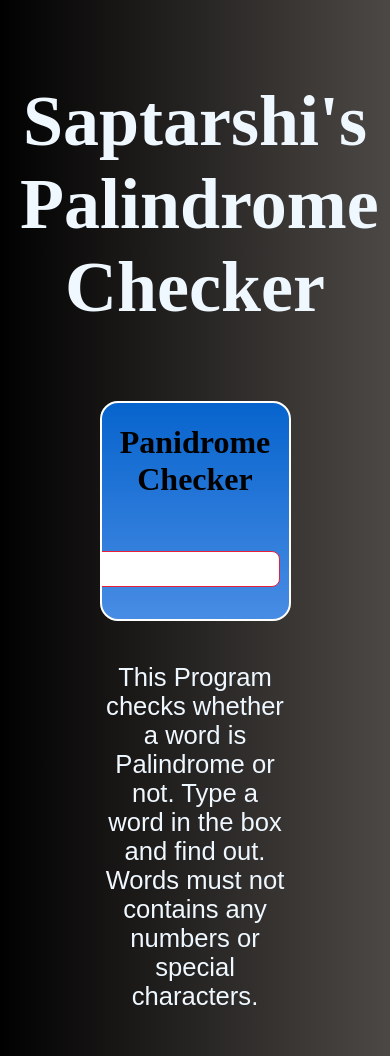
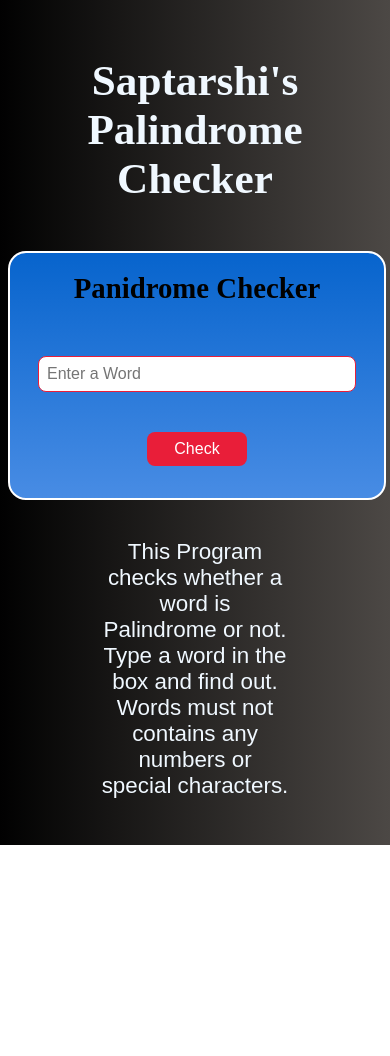
Before and after one commit to Saptarshi1984/gitRepo, a plain HTML site: page index.html in a window 390 px wide. Shown: the top 1056 px of the page. After the commit the page ends 845 px from the top, so only its background shows below. Drawn offline with Linux system fonts and the light colour scheme.

Commit message:
Minor changes added

```diff
--- a/styles.css
+++ b/styles.css
@@ -93,3 +93,24 @@ body {
     color: rgb(233, 30, 57);
 
 }
+
+@media (max-width: 768px) {
+    #container {
+        width: 100%;
+    }
+    #about {
+        font-size: 1.4em;
+    }
+
+    #title{
+        font-size: 1.8em;
+    }
+    #container2 {
+        flex-direction: column;
+        gap: 8px;
+    }
+
+    h1 {
+        font-size: 1.8em;
+    }
+}
```
